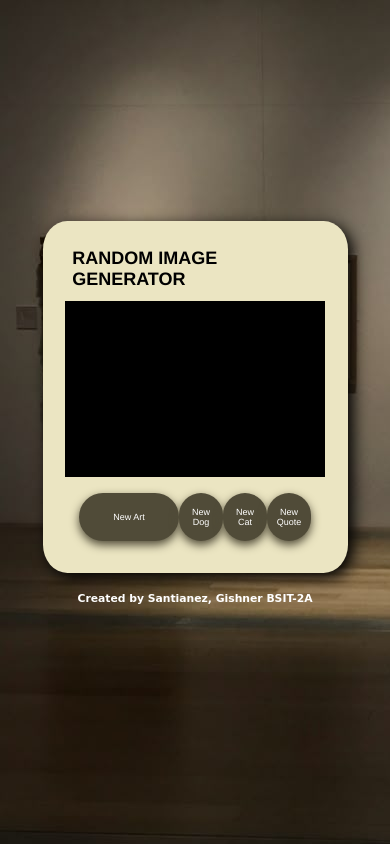
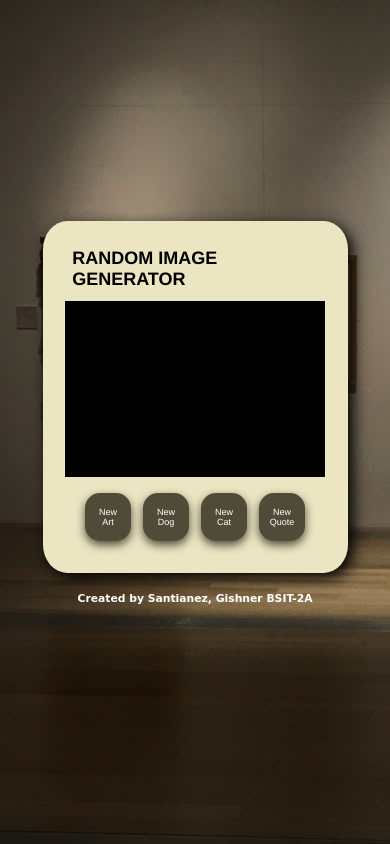
Before and after one commit to nerdgx/Randogs, a plain HTML site: page index.html in a window 390 px wide. Drawn offline with Linux system fonts and the light colour scheme.

Commit message:
Add files via upload

```diff
--- a/index.css
+++ b/index.css
@@ -183,7 +183,8 @@ img {
 }
 
 .cbutton {
-    width: 70%;
+    width: 20%;
+    border-radius: 15px;
     height: 100%;
 }
 
@@ -192,4 +193,37 @@ img {
     color: white;
 }
 
+.abutton {
+    width: 20%;
+    border-radius: 15px;
+    height: 100%;
 }
+
+.abutton:active {
+    background-color: #B9B28A;
+    color: white;
+}
+
+.bbutton {
+    width: 20%;
+    border-radius: 15px;
+    height: 100%;
+}
+
+.bbutton:active {
+    background-color: #B9B28A;
+    color: white;
+}
+
+.dbutton {
+    width: 20%;
+    border-radius: 15px;
+    height: 100%;
+}
+
+.dbutton:active {
+    background-color: #B9B28A;
+    color: white;
+}
+
+}
```
